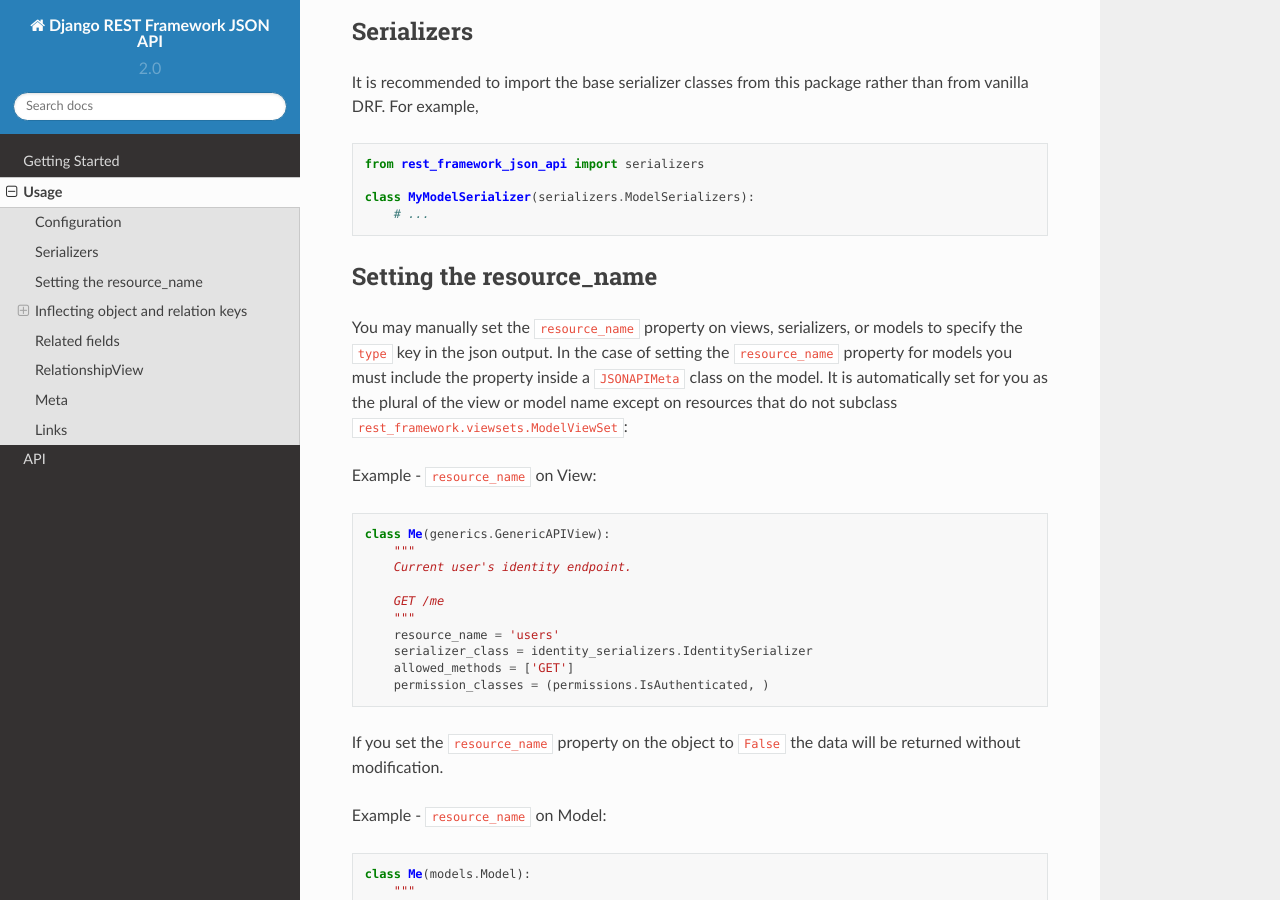
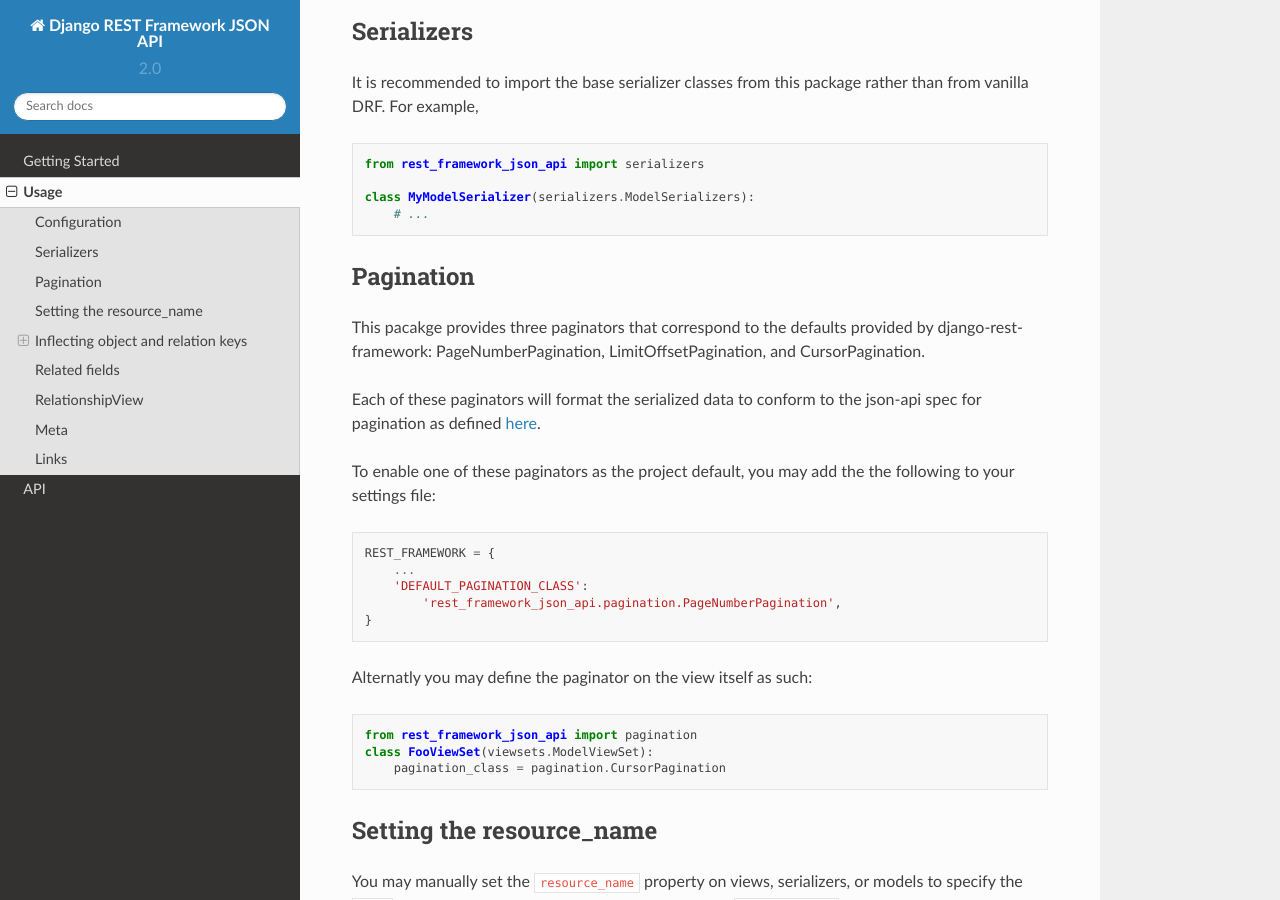
Before and after one commit to django-json-api/django-rest-framework-json-api, a Sphinx documentation site: the page built from docs/usage.md, in a window 1280 px wide and 900 px high, scrolled down 862 px. Built offline with Sphinx 7.4.7 and the Read the Docs theme 2.0.0, drawn with Linux system fonts in a browser that asks for light colours.

Commit message:
Add CursorPagination, add pagination to docs, set renderer_context default to empty object.

````diff
--- a/docs/usage.md
+++ b/docs/usage.md
@@ -34,6 +34,7 @@
 Pages can be selected with the `page` GET parameter. Page size can be controlled
 per request via the `PAGINATE_BY_PARAM` query parameter (`page_size` by default).
 
+
 ### Serializers
 
 It is recommended to import the base serializer classes from this package
@@ -45,6 +46,37 @@
 class MyModelSerializer(serializers.ModelSerializers):
     # ...
 ```
+
+
+### Pagination
+
+This pacakge provides three paginators that correspond to the defaults
+provided by django-rest-framework: PageNumberPagination, LimitOffsetPagination,
+and CursorPagination.
+
+Each of these paginators will format the serialized data to conform to the
+json-api spec for pagination as defined
+[here](http://jsonapi.org/format/#fetching-pagination).
+
+To enable one of these paginators as the project default, you may add the
+the following to your settings file:
+
+```python
+REST_FRAMEWORK = {
+    ...
+    'DEFAULT_PAGINATION_CLASS':
+        'rest_framework_json_api.pagination.PageNumberPagination',
+}
+```
+
+Alternatly you may define the paginator on the view itself as such:
+
+```python
+from rest_framework_json_api import pagination
+class FooViewSet(viewsets.ModelViewSet):
+    pagination_class = pagination.CursorPagination
+```
+
 
 ### Setting the resource_name
 
````
Also changed, not shown: 3 other files.
